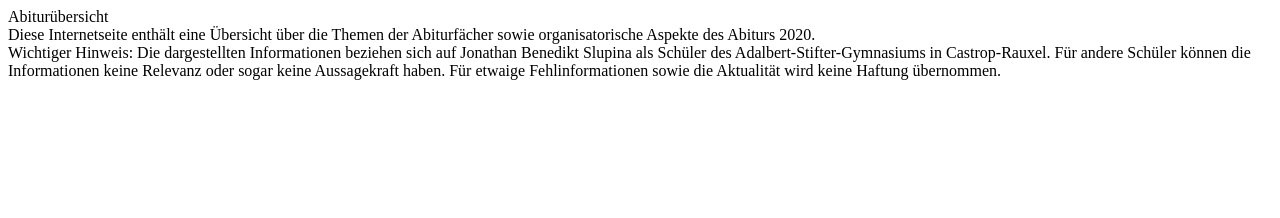
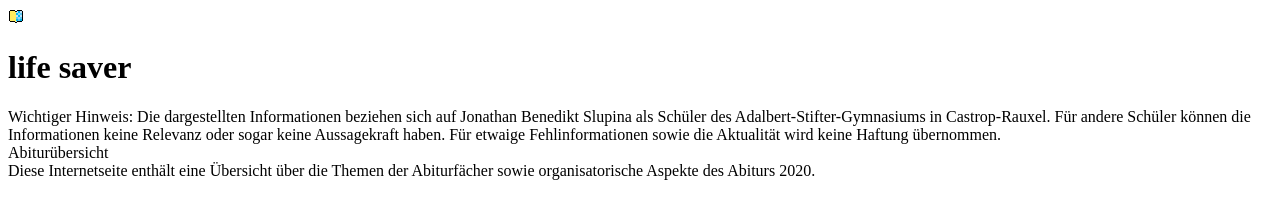
Before and after one commit to smorkyo/Abituruebersicht, a plain HTML site: page index.html in a window 1280 px wide. Drawn offline with Linux system fonts and the light colour scheme.

Commit message:
Add files via upload

```diff
--- a/index.html
+++ b/index.html
@@ -8,9 +8,24 @@
   </head>
 
   <body>
+    <header>
+      <img src="asg_Logo.png" alt="Logo">
+      <h1>life saver</h1>
+    </header>
+
+    <disclaimer>
+      Wichtiger Hinweis: Die dargestellten Informationen beziehen sich auf Jonathan Benedikt Slupina als Sch&uuml;ler des Adalbert-Stifter-Gymnasiums in Castrop-Rauxel.
+      Für andere Sch&uuml;ler k&ouml;nnen die Informationen keine Relevanz oder sogar keine Aussagekraft haben. F&uuml;r etwaige Fehlinformationen sowie die Aktualit&auml;t wird keine Haftung &uuml;bernommen.
+    </disclaimer>
+
+    <main>
       Abitur&uuml;bersicht <br>
-      Diese Internetseite enthält eine &Uuml;bersicht &uuml;ber die Themen der Abiturf&auml;cher sowie organisatorische Aspekte des Abiturs 2020. <br>
-      Wichtiger Hinweis: Die dargestellten Informationen beziehen sich auf Jonathan Benedikt Slupina als Sch&uuml;ler des Adalbert-Stifter-Gymnasiums in Castrop-Rauxel. Für andere Sch&uuml;ler k&ouml;nnen die Informationen keine Relevanz oder sogar keine Aussagekraft haben. F&uuml;r etwaige Fehlinformationen sowie die Aktualit&auml;t wird keine Haftung &uuml;bernommen.
+      Diese Internetseite enthält eine &Uuml;bersicht &uuml;ber die Themen der Abiturf&auml;cher sowie organisatorische Aspekte des Abiturs 2020.
+    </main>
+
+    <footer>
+
+    </footer>
   </body>
 
 </html>
```
